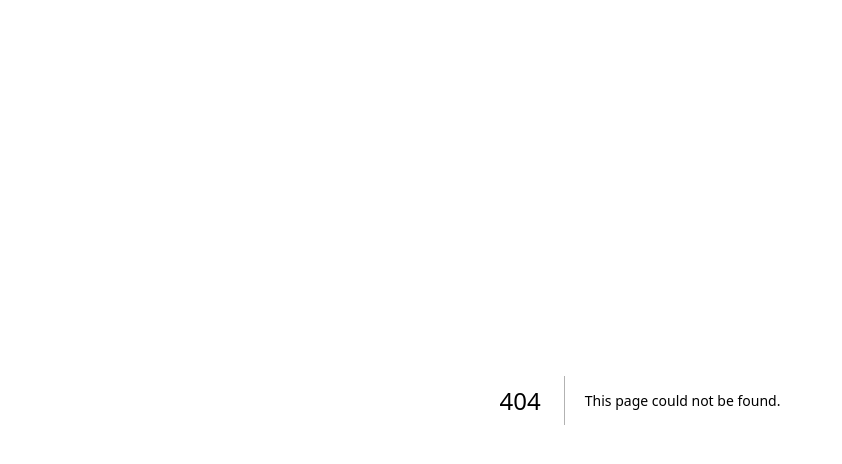
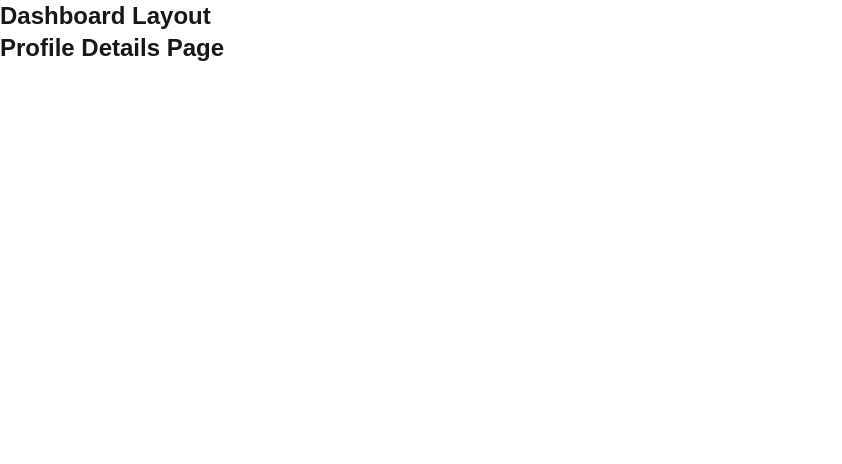
Before and after one commit to Subahan-1D/nextjs-new-project, a Next.js app: page /profile in a window 1280 px wide. Before the commit this address had no page. Shown: the top 464 px of the page, without its empty margins (0-842 px from the left). Built offline with nearby package versions, Linux system fonts and the light colour scheme.

Commit message:
aadded to by common layout dashboard layout and not found pagej

```diff
--- /dev/null
+++ b/src/app/(dashboardLayout)/layout.tsx
@@ -0,0 +1,12 @@
+import React from 'react';
+
+const DashboardLayout = ({children} : {children: React.ReactNode}) => {
+    return (
+        <div>
+            <h1 className="text-2xl font-bold">Dashboard Layout</h1>
+            {children}
+        </div>
+    );
+};
+
+export default DashboardLayout;
--- /dev/null
+++ b/src/app/(dashboardLayout)/profile/page.tsx
@@ -0,0 +1,11 @@
+import React from 'react';
+
+const dashBoardLayoutProfile = () => {
+    return (
+        <div>
+            <h1 className="text-2xl font-bold">Profile Details Page</h1>
+        </div>
+    );
+};
+
+export default dashBoardLayoutProfile;
--- /dev/null
+++ b/src/app/(dashboardLayout)/setings/page.tsx
@@ -0,0 +1,11 @@
+import React from 'react';
+
+const settingPage = () => {
+    return (
+        <div>
+            <h1 className="text-2xl font-bold">Setting Page</h1>
+        </div>
+    );
+};
+
+export default settingPage;
--- /dev/null
+++ b/src/app/not-found.tsx
@@ -0,0 +1,11 @@
+import React from 'react';
+
+const notFound = () => {
+    return (
+        <div>
+            <h1 className="text-2xl font-bold">404 - Page Not Found</h1>
+        </div>
+    );
+};
+
+export default notFound;
```
